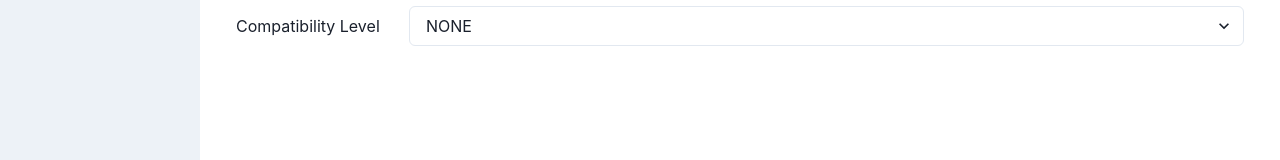
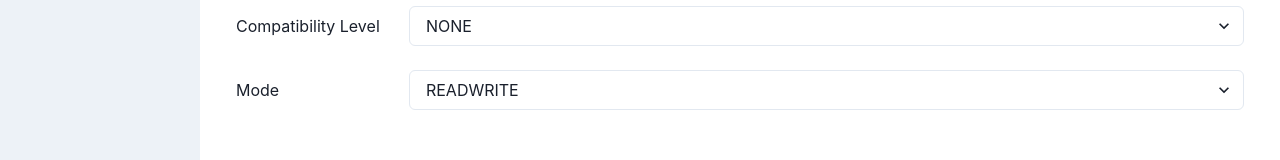
Before and after one commit to fuyufjh/schema-registry-webui, a React (Create React App) app: page /config in a window 1280 px wide. Shown: the part 238-398 px from the top of the page. Built offline with nearby package versions, Linux system fonts and the light colour scheme; no server answers; the HTML template or start-up script is replaced by a standard one.

Commit message:
Support Mode

```diff
--- a/src/components/Config.tsx
+++ b/src/components/Config.tsx
@@ -12,8 +12,8 @@ import {
   Switch,
   Flex,
 } from '@chakra-ui/react';
-import { getGlobalConfig, updateGlobalConfig, getSubjects, getSubjectConfig, updateSubjectConfig } from '../api';
-import { Config, CompatibilityLevel } from '../models';
+import { getGlobalConfig, updateGlobalConfig, getSubjects, getSubjectConfig, updateSubjectConfig, getGlobalMode, updateGlobalMode, getSubjectMode, updateSubjectMode } from '../api';
+import { Config, CompatibilityLevel, Mode } from '../models';
 
 const ConfigPage: React.FC = () => {
   const [scope, setScope] = useState<'global' | string>('global');
@@ -21,11 +21,13 @@ const ConfigPage: React.FC = () => {
   const [alias, setAlias] = useState<string>('');
   const [normalize, setNormalize] = useState<boolean>(false);
   const [compatibilityLevel, setCompatibilityLevel] = useState<CompatibilityLevel>('NONE');
+  const [mode, setMode] = useState<Mode>('READWRITE');
   const toast = useToast();
 
   useEffect(() => {
     fetchSubjects();
     fetchConfig(scope);
+    fetchMode(scope);
   }, [scope]);
 
   const fetchSubjects = async () => {
@@ -58,6 +60,26 @@ const ConfigPage: React.FC = () => {
       toast({
         title: 'Error fetching config',
         description: 'Unable to load configuration',
+        status: 'error',
+        duration: 5000,
+        isClosable: true,
+      });
+    }
+  };
+
+  const fetchMode = async (scope: 'global' | string) => {
+    try {
+      let modeResponse;
+      if (scope === 'global') {
+        modeResponse = await getGlobalMode();
+      } else {
+        modeResponse = await getSubjectMode(scope);
+      }
+      setMode(modeResponse.data);
+    } catch (error) {
+      toast({
+        title: 'Error fetching mode',
+        description: 'Unable to load mode configuration',
         status: 'error',
         duration: 5000,
         isClosable: true,
@@ -138,6 +160,31 @@ const ConfigPage: React.FC = () => {
     }
   };
 
+  const handleModeChange = async (event: React.ChangeEvent<HTMLSelectElement>) => {
+    const newMode = event.target.value as Mode;
+    setMode(newMode);
+    try {
+      if (scope === 'global') {
+        await updateGlobalMode({ mode: newMode });
+      } else {
+        await updateSubjectMode(scope, { mode: newMode });
+      }
+      toast({
+        title: 'Mode updated',
+        status: 'success',
+        duration: 3000,
+        isClosable: true,
+      });
+    } catch (error) {
+      toast({
+        title: 'Error updating mode',
+        status: 'error',
+        duration: 5000,
+        isClosable: true,
+      });
+    }
+  };
+
   return (
     <Box p={5}>
       <Box bg="gray.100" p={4} borderRadius="md" mb={6}>
@@ -189,6 +236,13 @@ const ConfigPage: React.FC = () => {
           <option value="FULL_TRANSITIVE">FULL_TRANSITIVE</option>
           <option value="NONE">NONE</option>
         </Select>
+
+        <Text>Mode</Text>
+        <Select value={mode} onChange={handleModeChange}>
+          <option value="READONLY">READONLY</option>
+          <option value="WRITEONLY">WRITEONLY</option>
+          <option value="READWRITE">READWRITE</option>
+        </Select>
       </Grid>
     </Box>
   );
```
